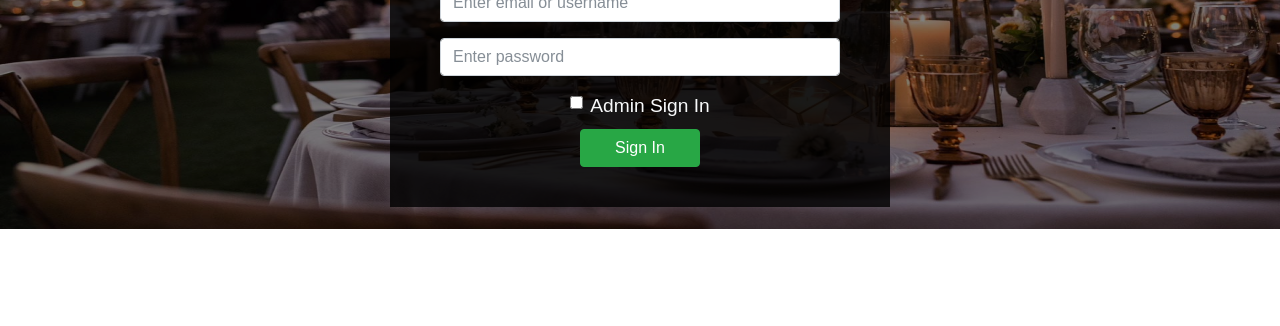
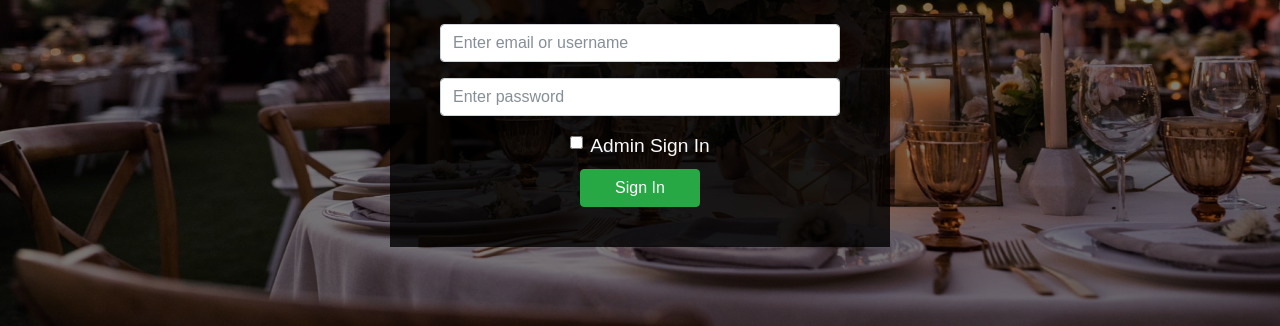
Before and after one commit to Blaize3/event-manager-application, a website: page template/signin.html in a window 1280 px wide. Shown: the part 271-597 px from the top of the page. Drawn offline with nearby package versions, Linux system fonts and the light colour scheme; a web font is replaced by a local one.

Commit message:
Update UI template

```diff
--- a/template/css/main.css
+++ b/template/css/main.css
@@ -35,7 +35,7 @@ main {
 .header-image{
   position: relative;
   width:100%;
-  height: 500px;
+  height: 600px;
 }
 
 .modimage{
--- a/template/css/signup.css
+++ b/template/css/signup.css
@@ -1,6 +1,6 @@
 .signup{
   position: absolute;
-  top: 130px;
+  top: 170px;
 }
 
 .white-space{
```
Also changed, not shown: template/admin.html (+1 -1 lines), template/index.html (+1 -1 lines), template/images/11.jpg (added), template/images/14.jpg (added), template/images/dome.JPG (deleted), template/images/dome2.JPG (deleted).
